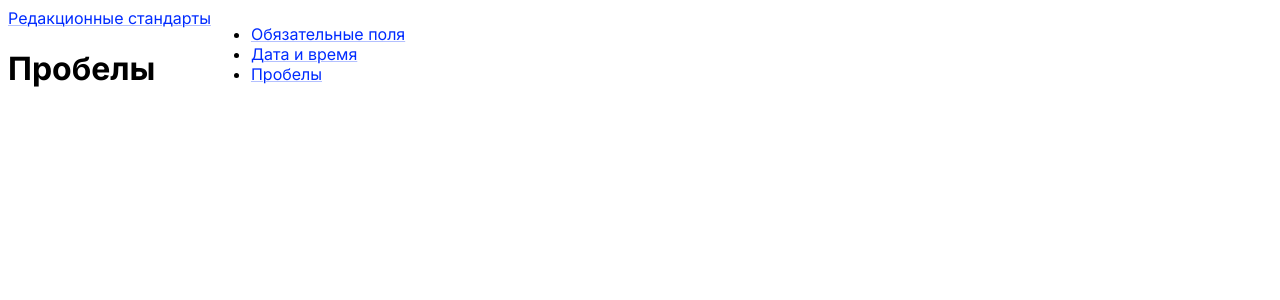
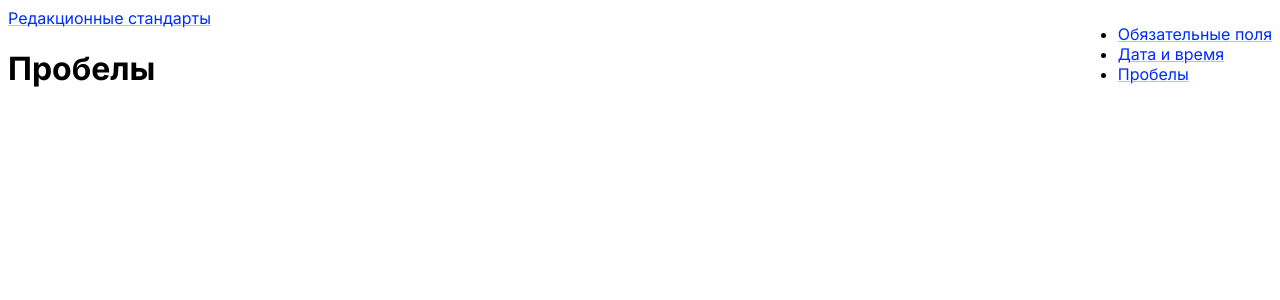
Before and after one commit to habibullin/habibullin.github.io, a Jekyll site: the page built from es/spaces.md, in a window 1280 px wide. Shown: the top 300 px of the page. Built offline with Jekyll 4.4.1, drawn with Linux system fonts in a browser that asks for light colours.

Commit message:
Update styles.css

```diff
--- a/assets/styles.css
+++ b/assets/styles.css
@@ -13,3 +13,7 @@ a, a:visited {
     text-decoration-thickness: 0.5px;
     text-decoration-color: rgba(0, 43, 255, 0.3);
 }
+
+main.es{
+    flex: 1 0 0;
+}
```
